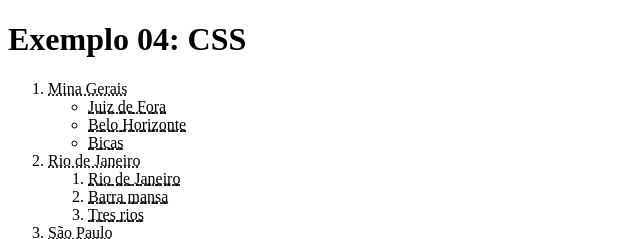
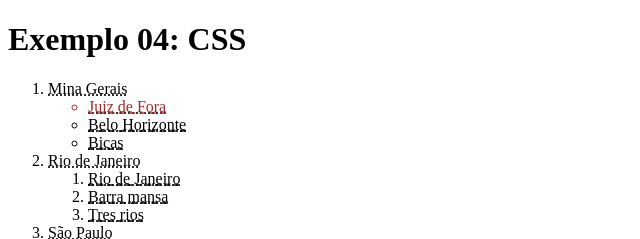
Before and after one commit to Joel-Henrique/DCC121aula6, a plain HTML site: page index.html in a window 1280 px wide. Shown: the top 239 px of the page, 0-640 px from the left. Drawn offline with Linux system fonts and the light colour scheme.

Commit message:
arruma id

```diff
--- a/index.html
+++ b/index.html
@@ -27,7 +27,7 @@
       <li class="estado">
         Mina Gerais
         <ul>
-          <li class="cidade residente">Juiz de Fora</li>
+          <li id="residente" class="cidade">Juiz de Fora</li>
           <li class="cidade">Belo Horizonte</li>
           <li class="cidade">Bicas</li>
         </ul>
```
